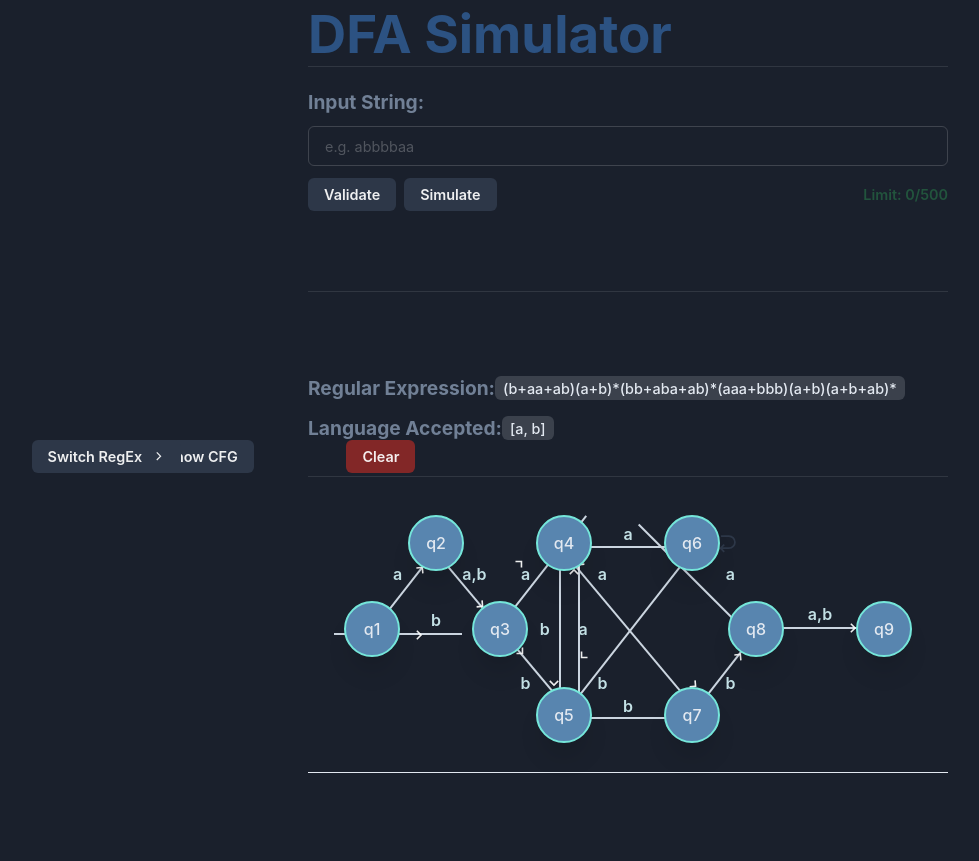
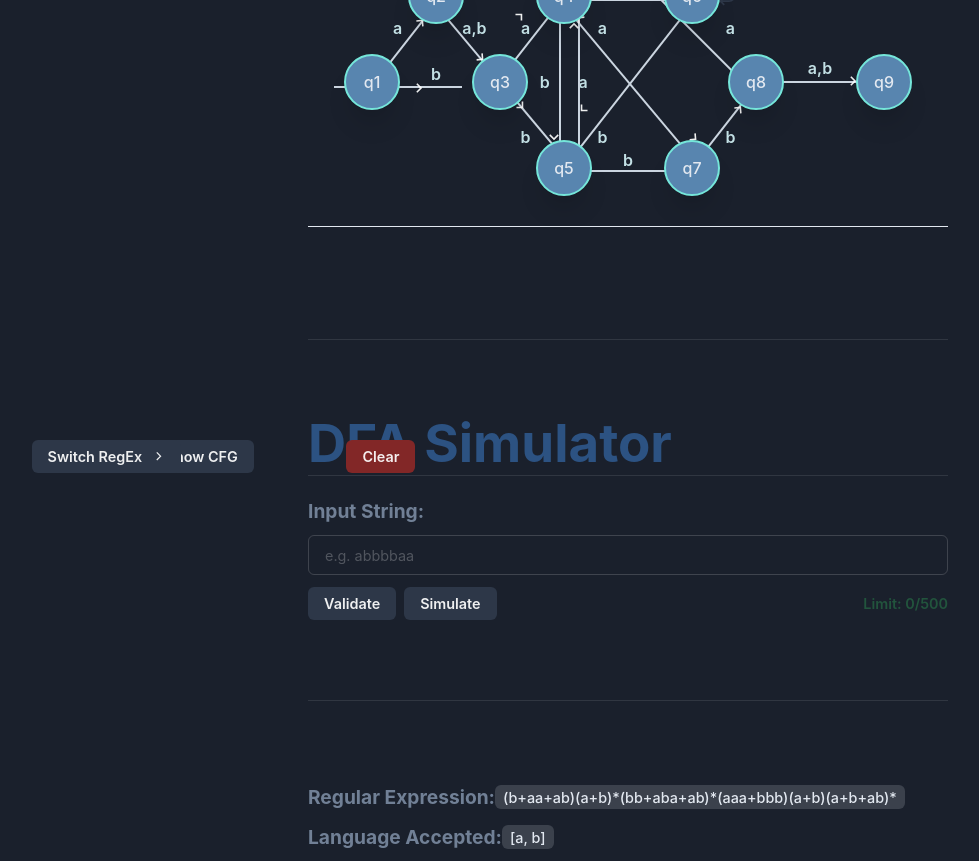
Before and after one commit to stiffmeister923/DFA-Simulator, a Next.js app: page / in a window 1280 px wide. Shown: the whole page, without its empty margins (12-991 px from the left). Built offline with nearby package versions, Linux system fonts and the light colour scheme.

Commit message:
Update Main.js

```diff
--- a/components/Main.js
+++ b/components/Main.js
@@ -193,10 +193,16 @@ const Main = () => {
   };
 
   return (
-    <Flex
-      direction={["column", "column", "column", "column", "column", "row"]}
-      align="center"
-    >
+    <Flex direction="column" align="center">
+      <RightBox
+        prob2={prob2}
+        simulating={simulating}
+        regex1={regex1}
+        regex2={regex2}
+        currentNode={currentNode}
+        handleSwitch={handleSwitch}
+      />
+      <Divider display="block" mt="6" mb="2" />
       <LeftBox
         handleTest={handleTest}
         data={data}
@@ -210,19 +216,6 @@ const Main = () => {
         regex1={regex1}
         regex2={regex2}
       />
-      <Divider
-        display={["block", null, "block", null, null, "none"]}
-        mt="6"
-        mb="2"
-      />
-      <RightBox
-        prob2={prob2}
-        simulating={simulating}
-        regex1={regex1}
-        regex2={regex2}
-        currentNode={currentNode}
-        handleSwitch={handleSwitch}
-      />
     </Flex>
   );
 };
```
